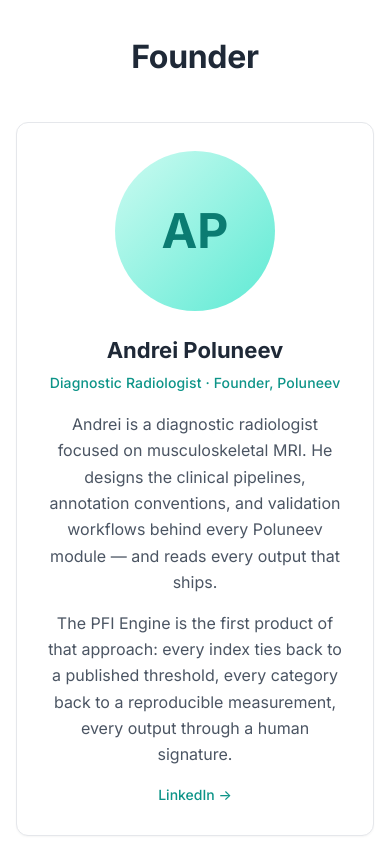
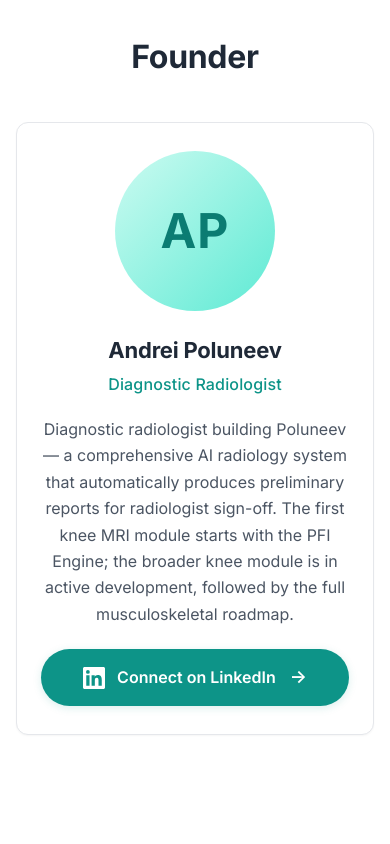
Before and after one commit to Dronuy/poluneev, a plain HTML site: page public/index.html in a window 390 px wide. Shown: the part 5060-5904 px from the top of the page. Drawn offline with Linux system fonts and the light colour scheme.

Commit message:
Phase B.7: Founder section revision + bigger LinkedIn button
public/index.html:
  Founder bio rewritten per user feedback (2 sentences, no AI tool /
  MSK convention mentions): 'Diagnostic radiologist building Poluneev
  -- a comprehensive AI radiology system that automatically produces
  preliminary reports for radiologist sign-off. The first knee MRI
  module starts with the PFI Engine; the broader knee module is in
  active development, followed by the full musculoskeletal roadmap.'
  Title shortened to 'Diagnostic Radiologist' (was 'Diagnostic
  Radiologist . Founder, Poluneev').

  Founder photo block now wraps an <img src='/assets/img/founder.jpg'>
  with onerror fallback that hides the img and lets the AP-on-teal
  initials show through (z-index layering). User uploads founder.jpg
  separately; until then the initials placeholder shows.

  LinkedIn link replaced with a pill button: 22px LinkedIn SVG icon +
  'Connect on LinkedIn' label + animated arrow. White-on-teal,
  rounded-full, hover lifts + darkens + slides arrow.

public/assets/css/main.css:
  .founder-card photo column 160 -> 200 px, max-width 880px centered.
  .founder-photo now position:relative with stacked img (z=2) over
  initials (z=1) so the photo overlays the gradient when present.
  .founder-link upgraded to button (rounded-full, teal-bg, shadow,
  hover transform). Mobile: photo back to 160 px, button becomes
  full-width centered.

```diff
--- a/public/assets/css/main.css
+++ b/public/assets/css/main.css
@@ -378,43 +378,86 @@
   border-radius: 12px;
   padding: 40px;
   display: grid;
-  grid-template-columns: 160px 1fr;
+  grid-template-columns: 200px 1fr;
   gap: 36px;
-  align-items: start;
+  align-items: center;
   box-shadow: var(--shadow-sm);
+  max-width: 880px;
+  margin: 0 auto;
 }
 .founder-photo {
-  width: 160px;
-  height: 160px;
+  width: 200px;
+  height: 200px;
   border-radius: 50%;
   background: linear-gradient(135deg, #CCFBF1 0%, #5EEAD4 100%);
+  position: relative;
+  overflow: hidden;
   display: flex;
   align-items: center;
   justify-content: center;
-  font-size: 48px;
+}
+.founder-photo img {
+  width: 100%;
+  height: 100%;
+  object-fit: cover;
+  position: absolute;
+  inset: 0;
+  z-index: 2;
+}
+.founder-initials {
+  z-index: 1;
+  font-size: 60px;
   font-weight: 700;
   color: var(--c-primary-dark);
+  letter-spacing: 0.02em;
 }
-.founder-body h3 { font-size: var(--fs-xl); font-weight: 700; margin-bottom: 4px; }
+.founder-body h3 { font-size: var(--fs-2xl); font-weight: 700; margin-bottom: 4px; letter-spacing: -0.01em; }
 .founder-body .title {
   color: var(--c-primary);
-  font-size: var(--fs-sm);
+  font-size: var(--fs-base);
   font-weight: 500;
-  margin-bottom: 16px;
+  margin-bottom: 18px;
   letter-spacing: 0.01em;
 }
 .founder-body p {
   color: var(--c-text-soft);
   line-height: 1.65;
-  margin-bottom: 14px;
+  margin-bottom: 22px;
 }
+
+/* LinkedIn button — full pill, white-on-teal, icon + arrow */
 .founder-link {
   display: inline-flex;
   align-items: center;
-  gap: 6px;
-  font-weight: 500;
-  font-size: var(--fs-sm);
+  gap: 12px;
+  background: var(--c-primary);
+  color: #FFFFFF;
+  padding: 14px 24px;
+  border-radius: 999px;
+  font-weight: 600;
+  font-size: var(--fs-base);
+  text-decoration: none;
+  transition: background 0.15s, transform 0.15s, box-shadow 0.15s;
+  box-shadow: 0 2px 8px rgba(13,148,136,0.15);
 }
+.founder-link:hover {
+  background: var(--c-primary-dark);
+  color: #FFFFFF;
+  text-decoration: none;
+  transform: translateY(-1px);
+  box-shadow: 0 6px 16px rgba(13,148,136,0.25);
+}
+.founder-link .li-ic {
+  width: 22px;
+  height: 22px;
+  flex-shrink: 0;
+}
+.founder-link .li-arrow {
+  font-size: 18px;
+  margin-left: 2px;
+  transition: transform 0.15s;
+}
+.founder-link:hover .li-arrow { transform: translateX(2px); }
 
 /* ---------- Subscribe form ---------- */
 .sub-form {
@@ -552,9 +595,17 @@
   .founder-card {
     grid-template-columns: 1fr;
     text-align: center;
-    padding: 28px;
+    padding: 28px 24px;
     gap: 22px;
   }
-  .founder-photo { margin: 0 auto; }
+  .founder-photo { margin: 0 auto; width: 160px; height: 160px; }
+  .founder-initials { font-size: 48px; }
+  .founder-body h3 { font-size: var(--fs-xl); }
+  .founder-link {
+    display: flex;
+    width: 100%;
+    justify-content: center;
+    padding: 14px 20px;
+  }
   .contact-mail { font-size: var(--fs-xl); word-break: break-word; }
 }
--- a/public/index.html
+++ b/public/index.html
@@ -244,23 +244,27 @@
       <h2>Founder</h2>
     </div>
     <div class="founder-card">
-      <div class="founder-photo" aria-hidden="true">AP</div>
+      <div class="founder-photo">
+        <img src="/assets/img/founder.jpg" alt="Andrei Poluneev"
+             onerror="this.style.display='none'; this.parentElement.classList.add('founder-photo-fallback');">
+        <span class="founder-initials" aria-hidden="true">AP</span>
+      </div>
       <div class="founder-body">
         <h3>Andrei Poluneev</h3>
-        <div class="title">Diagnostic Radiologist &middot; Founder, Poluneev</div>
+        <div class="title">Diagnostic Radiologist</div>
         <p>
-          Andrei is a diagnostic radiologist focused on musculoskeletal MRI.
-          He designs the clinical pipelines, annotation conventions, and
-          validation workflows behind every Poluneev module &mdash; and reads
-          every output that ships.
-        </p>
-        <p>
-          The PFI Engine is the first product of that approach: every index
-          ties back to a published threshold, every category back to a
-          reproducible measurement, every output through a human signature.
+          Diagnostic radiologist building Poluneev &mdash; a comprehensive
+          AI radiology system that automatically produces preliminary
+          reports for radiologist sign-off. The first knee MRI module
+          starts with the PFI Engine; the broader knee module is in active
+          development, followed by the full musculoskeletal roadmap.
         </p>
         <a class="founder-link" href="https://www.linkedin.com/in/andrei-poluneev-57058a258/" target="_blank" rel="noopener">
-          LinkedIn &rarr;
+          <svg class="li-ic" xmlns="http://www.w3.org/2000/svg" viewBox="0 0 24 24" aria-hidden="true">
+            <path fill="currentColor" d="M20.45 20.45h-3.55v-5.57c0-1.33-.02-3.04-1.85-3.04-1.85 0-2.13 1.45-2.13 2.94v5.67H9.36V9h3.41v1.56h.05c.47-.9 1.64-1.85 3.37-1.85 3.6 0 4.27 2.37 4.27 5.45v6.29zM5.34 7.43a2.06 2.06 0 1 1 0-4.12 2.06 2.06 0 0 1 0 4.12zM7.12 20.45H3.56V9h3.56v11.45zM22.22 0H1.77C.79 0 0 .77 0 1.72v20.56C0 23.23.79 24 1.77 24h20.45c.99 0 1.78-.77 1.78-1.72V1.72C24 .77 23.21 0 22.23 0h-.01z"/>
+          </svg>
+          <span>Connect on LinkedIn</span>
+          <span class="li-arrow" aria-hidden="true">&rarr;</span>
         </a>
       </div>
     </div>
```
